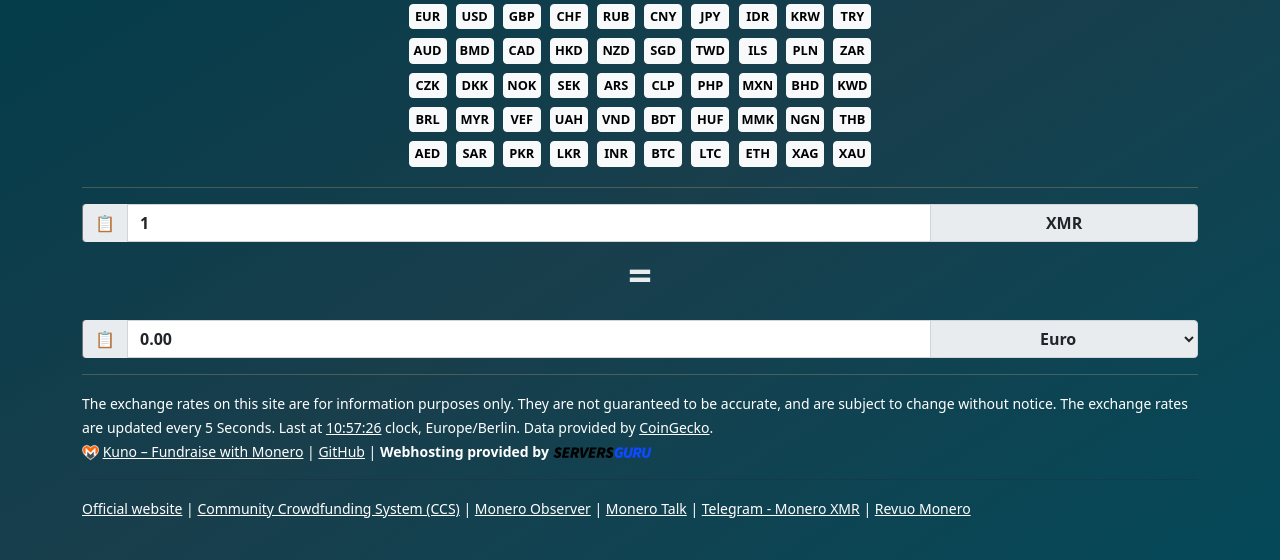
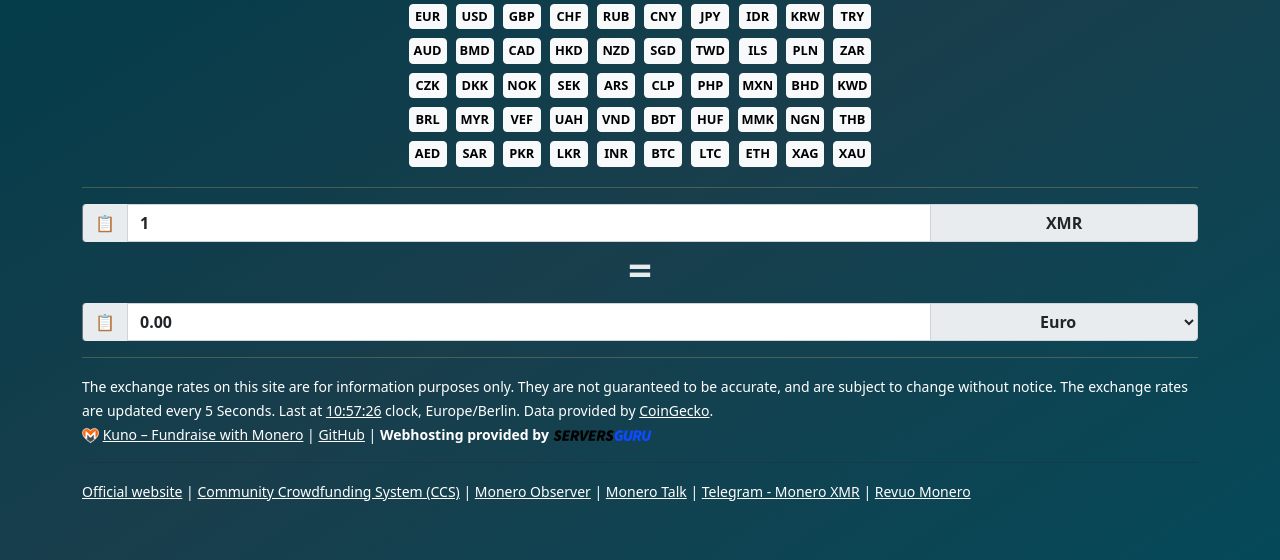
Before and after one commit to nice42q/moner.ooo, a PHP site: page / in a window 1280 px wide. Shown: the part 81-641 px from the top of the page. Run offline with PHP 8.4, Linux system fonts and the light colour scheme; data that the repository does not hold is empty.

Commit message:
Update custom.css

```diff
--- a/css/custom.css
+++ b/css/custom.css
@@ -38,6 +38,7 @@ input.form-control {
   color: #e9ecef;
   font-weight: 800;
   font-size: 42px;
+  margin: -5px auto -12px auto;
 }
 
 .equals-text {
```
